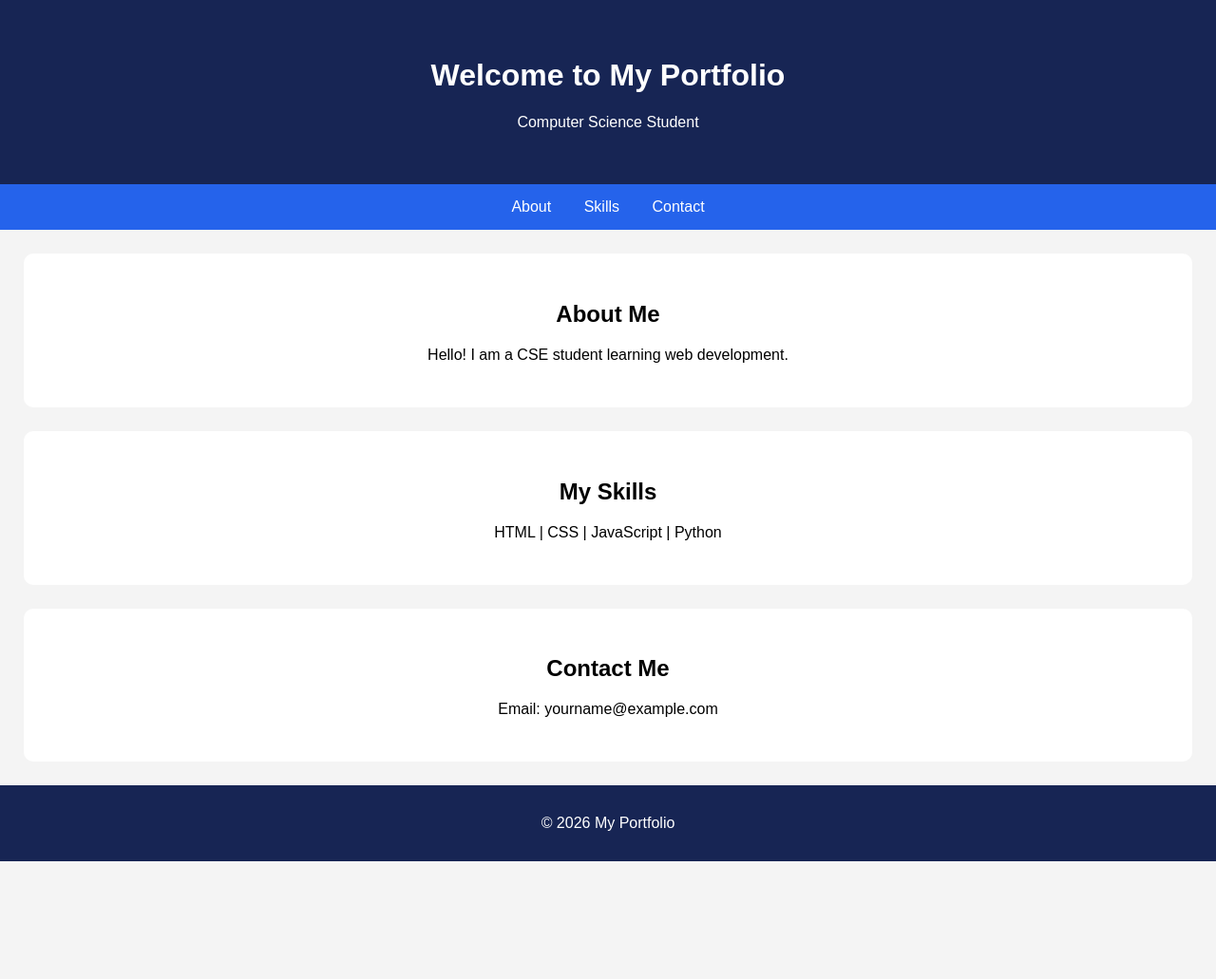
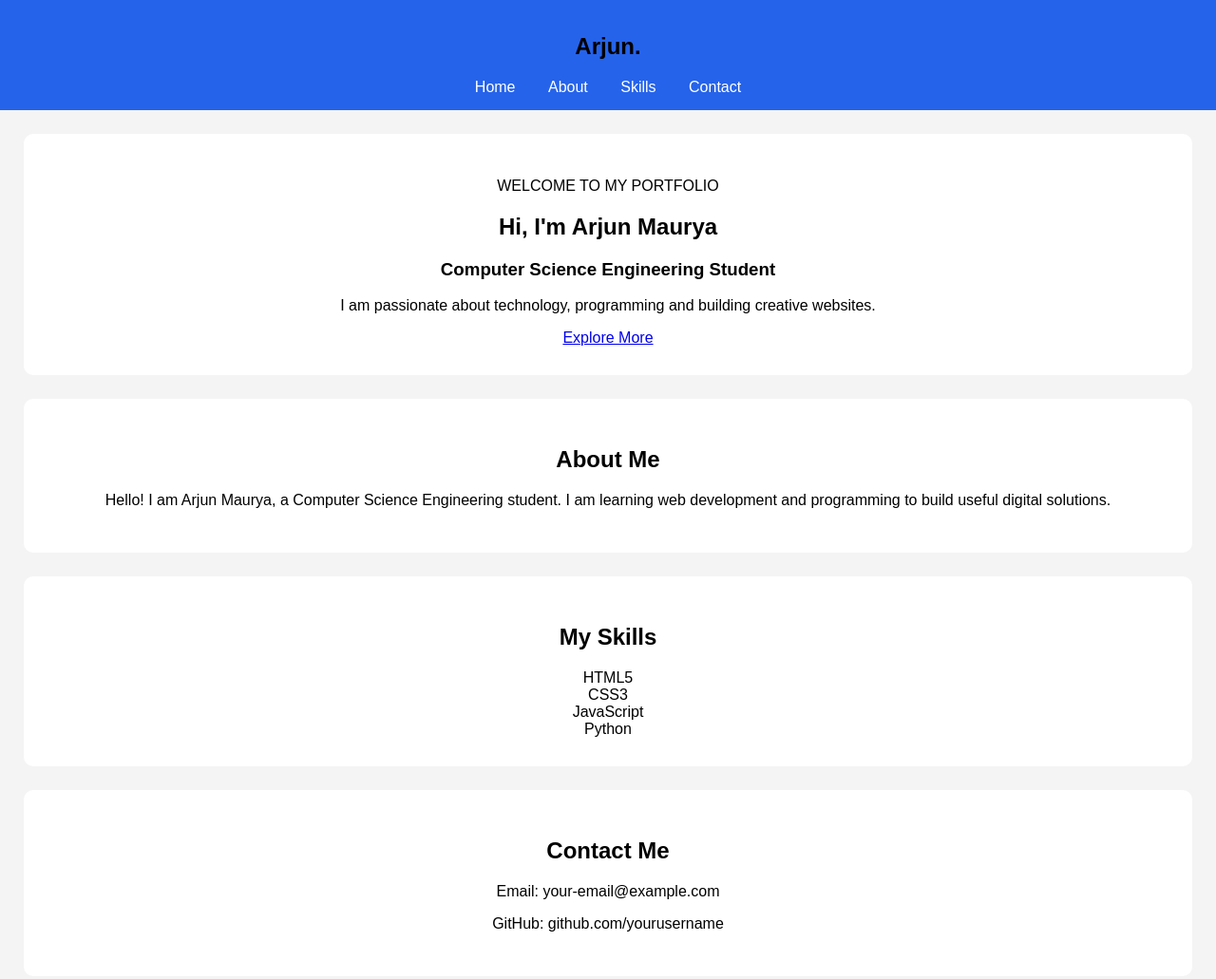
Before and after one commit to arjunmaurya5101-sudo/My-Portfolio, a plain HTML site: page index.html in a window 1280 px wide. Shown: the top 1031 px of the page at 95% size. Before the commit the page ends 907 px from the top, so only its background shows below. Drawn offline with Linux system fonts and the light colour scheme.

Commit message:
Revamp portfolio structure and content
Updated the portfolio layout and content, including new sections and navigation.

```diff
--- a/index.html
+++ b/index.html
@@ -3,38 +3,61 @@
 <head>
     <meta charset="UTF-8">
     <meta name="viewport" content="width=device-width, initial-scale=1.0">
-    <title>My Portfolio</title>
+    <title>Arjun Maurya | Portfolio</title>
     <link rel="stylesheet" href="style.css">
 </head>
 <body>
-    <header>
-        <h1>Welcome to My Portfolio</h1>
-        <p>Computer Science Student</p>
-    </header>
 
-    <nav>
-        <a href="#about">About</a>
-        <a href="#skills">Skills</a>
-        <a href="#contact">Contact</a>
+    <nav class="navbar">
+        <h2>Arjun<span>.</span></h2>
+        <div class="nav-links">
+            <a href="#home">Home</a>
+            <a href="#about">About</a>
+            <a href="#skills">Skills</a>
+            <a href="#contact">Contact</a>
+        </div>
     </nav>
 
-    <section id="about">
-        <h2>About Me</h2>
-        <p>Hello! I am a CSE student learning web development.</p>
+    <section id="home" class="hero">
+        <div>
+            <p class="welcome">WELCOME TO MY PORTFOLIO</p>
+            <h1>Hi, I'm <span>Arjun Maurya</span></h1>
+            <h3>Computer Science Engineering Student</h3>
+            <p class="intro">
+                I am passionate about technology, programming
+                and building creative websites.
+            </p>
+            <a href="#about" class="btn">Explore More</a>
+        </div>
     </section>
 
-    <section id="skills">
-        <h2>My Skills</h2>
-        <p>HTML | CSS | JavaScript | Python</p>
+    <section id="about" class="section">
+        <h2>About Me</h2>
+        <p>
+            Hello! I am Arjun Maurya, a Computer Science
+            Engineering student. I am learning web development
+            and programming to build useful digital solutions.
+        </p>
     </section>
 
-    <section id="contact">
+    <section id="skills" class="section">
+        <h2>My Skills</h2>
+        <div class="skills">
+            <div class="skill-card">HTML5</div>
+            <div class="skill-card">CSS3</div>
+            <div class="skill-card">JavaScript</div>
+            <div class="skill-card">Python</div>
+        </div>
+    </section>
+
+    <section id="contact" class="section">
         <h2>Contact Me</h2>
-        <p>Email: yourname@example.com</p>
+        <p>Email: your-email@example.com</p>
+        <p>GitHub: github.com/yourusername</p>
     </section>
 
     <footer>
-        <p>© 2026 My Portfolio</p>
+        <p>© 2026 Arjun Maurya | My Portfolio</p>
     </footer>
 
     <script src="script.js"></script>
```
